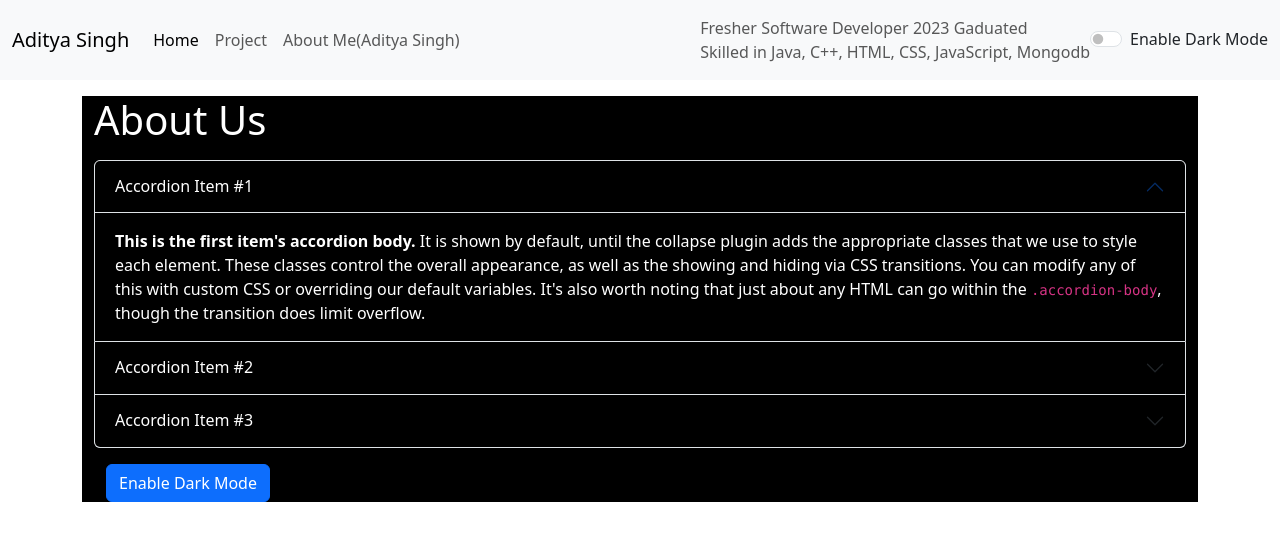
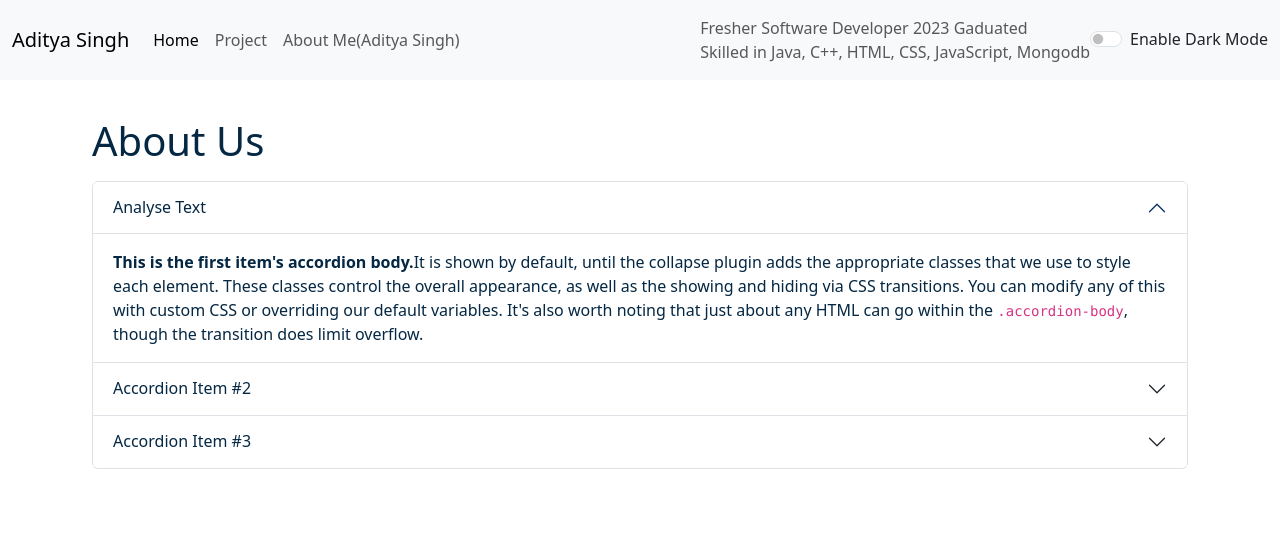
Before and after one commit to as23julycode/notebook-react, a React (Create React App) app: page /about in a window 1280 px wide. Shown: the top 540 px of the page. Built offline with nearby package versions, Linux system fonts and the light colour scheme.

Commit message:
dark mode to full page at once

```diff
--- a/src/App.js
+++ b/src/App.js
@@ -18,7 +18,7 @@ function App() {
   const toggleMode = () => {
     if(mode === 'light'){
       setMode('dark');
-      document.body.style.backgroundColor = 'blue';
+      document.body.style.backgroundColor = '#282854';
     }
     else{
       setMode('light');
@@ -32,7 +32,7 @@ function App() {
 
     <div className='container my-3'>
         <Routes>
-          <Route path="/about" element={<About />}/>
+          <Route path="/about" element={<About mode = {mode}/>}/>
           <Route path="/" element = {<TextForm heading="Enter text to analyse" mode={mode}/>}/>
         </Routes>
     </div>
--- a/src/components/About.js
+++ b/src/components/About.js
@@ -1,46 +1,43 @@
-import { Button } from 'bootstrap'
-import React, { useState } from 'react'
+import "bootstrap/dist/css/bootstrap.min.css";
+import "bootstrap/dist/js/bootstrap.bundle.min";
+import React, { useState } from 'react';
 
 
 export default function About(props) {
 
-  const [myStyle, setmyStyle] = useState({
-    color : 'white',
-    backgroundColor: 'black '
-  })
-  const [btnText, setBtnText] = useState("Enable Dark Mode")
+  // const [myStyle, setmyStyle] = useState({
+  //   color : 'black',
+  //   backgroundColor: 'white'
+  // })
+  let myStyle = {
+    color: props.mode === 'dark'?'white':'#042743',
+    backgroundColor: props.mode === 'dark'?'#042743':'white',
+  }
+  let divStyle ={
+    color: props.mode === 'dark'?'white':'#042743',
+    backgroundColor: props.mode === 'dark'?'#042743':'white',
+    borderRadius: '30px',
+    padding : '5px 10px 20px'
+  }
 
-  const toggleStyle = () =>{
-    if(myStyle.color == 'white'){
-      setmyStyle({
-        color: 'black',
-        backgroundColor:'white'
-      })
-      setBtnText("Enable Light Mode")
-    }
-    else{
-      setmyStyle({
-        color: 'white',
-        backgroundColor:'black',
-        border:'2px solid white',
-      })
-      setBtnText("Enable Dark Mode")
-    }
-  }
   return (
 
-    <div className='container' style={myStyle}>
+    <div className='container' style={divStyle}>
       <h1 className='my-3'>About Us</h1>
       <div className="accordion" id="accordionExample">
         <div className="accordion-item">
           <h2 className="accordion-header" id="headingOne">
             <button className="accordion-button" type="button" style={myStyle} data-bs-toggle="collapse" data-bs-target="#collapseOne" aria-expanded="true" aria-controls="collapseOne">
-              Accordion Item #1
+              Analyse Text
             </button>
           </h2>
           <div id="collapseOne" className="accordion-collapse collapse show" aria-labelledby="headingOne" data-bs-parent="#accordionExample">
             <div className="accordion-body" style={myStyle}>
-              <strong>This is the first item's accordion body.</strong> It is shown by default, until the collapse plugin adds the appropriate classes that we use to style each element. These classes control the overall appearance, as well as the showing and hiding via CSS transitions. You can modify any of this with custom CSS or overriding our default variables. It's also worth noting that just about any HTML can go within the <code>.accordion-body</code>, though the transition does limit overflow.
+              <strong>This is the first item's accordion body.</strong>
+              It is shown by default, until the collapse plugin adds the appropriate classes that we use to style each element.
+              These classes control the overall appearance, as well as the showing and hiding via CSS transitions.
+              You can modify any of this with custom CSS or overriding our default variables.
+              It's also worth noting that just about any HTML can go within the <code>.accordion-body</code>, though the transition does limit overflow.
             </div>
           </div>
         </div>
@@ -69,9 +66,6 @@ export default function About(props) {
           </div>
         </div>
       </div>
-      <div className='container my-3'>
-        <button onClick={toggleStyle} type='button' className='btn btn-primary'>{btnText}</button>
-      </div>
     </div>
   )
 }
--- a/src/components/TextForm.js
+++ b/src/components/TextForm.js
@@ -30,13 +30,13 @@ export default function TextForm(props) {
                 <div className="mb-3">
                     <textarea className="form-control" value={text} style={{backgroundColor: props.mode === 'dark'?'grey':'white', color: props.mode === 'dark'?'white':'black'}} onChange={handleOnChange} id="mybox" rows="8"></textarea>
                 </div>
-                <button className="btn btn-primary mx-3" onClick={handleUpClick}> Convert to Uppercase</button>
-                <button className="btn btn-primary mx-3" onClick={handleLoClick}> Convert to LowerCase</button>
-                <button className="btn btn-primary mx-3" onClick={clear}> Clear</button>
+                <button className="btn btn-primary mx-3 my-2" onClick={handleUpClick}> Convert to Uppercase</button>
+                <button className="btn btn-primary mx-3 my-2" onClick={handleLoClick}> Convert to LowerCase</button>
+                <button className="btn btn-primary mx-3 my-2" onClick={clear}> Clear</button>
             </div>
             <div className='container my-3' style={{color: props.mode === 'dark'?'white':'black'}}>
             <h1> Your Text Summary</h1>
-            <p> total words are {text.split(" ").length} and {text.length} characters </p>
+            <p> total words are {text.split(" ").filter((element)=>{return element.length!==0}).length} and {text.length} characters </p>
             <h2> Prewiew</h2>
             <p>{text.length>0 ? text:"Enter something to preview"}</p>
             </div>
```
